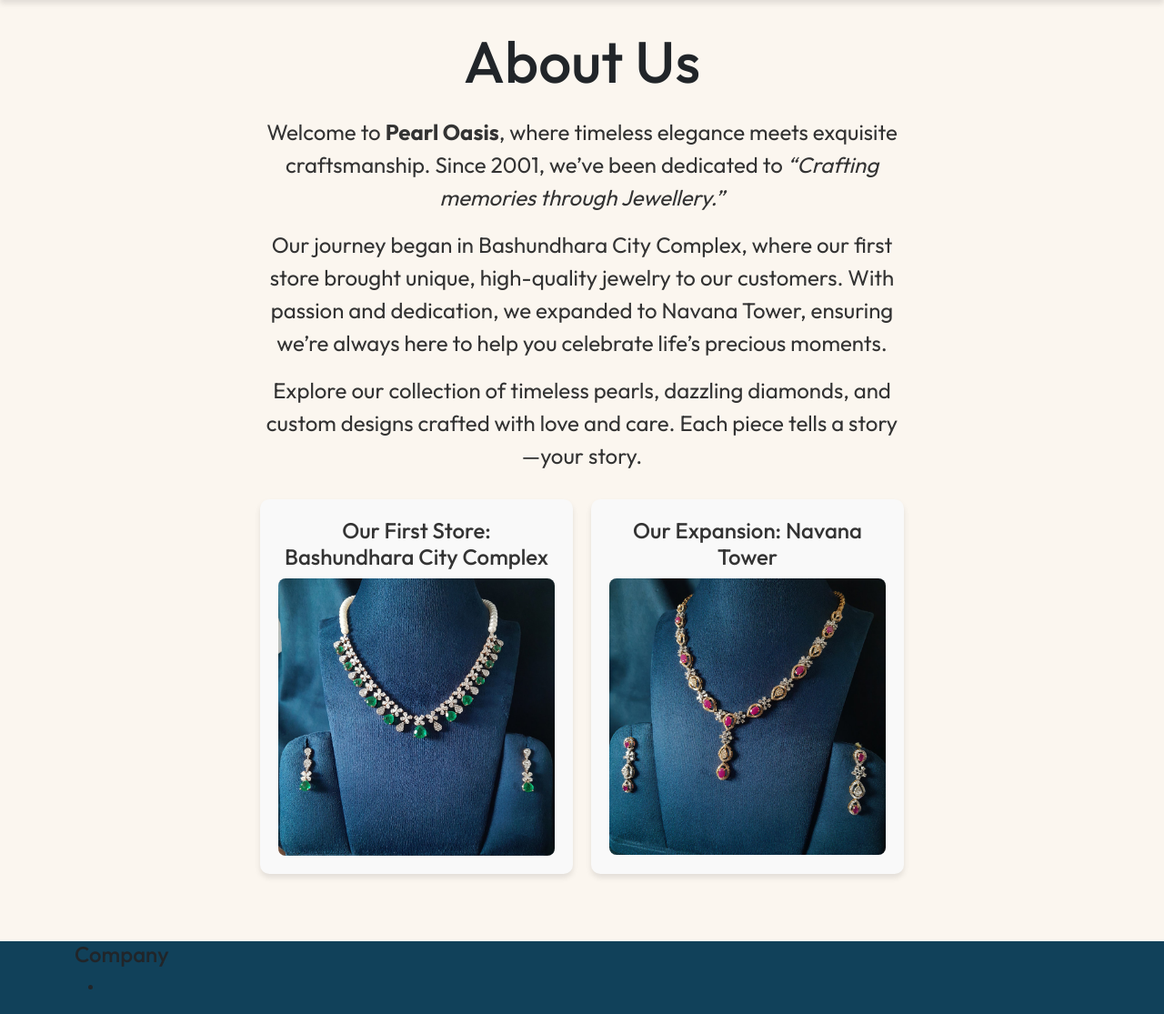
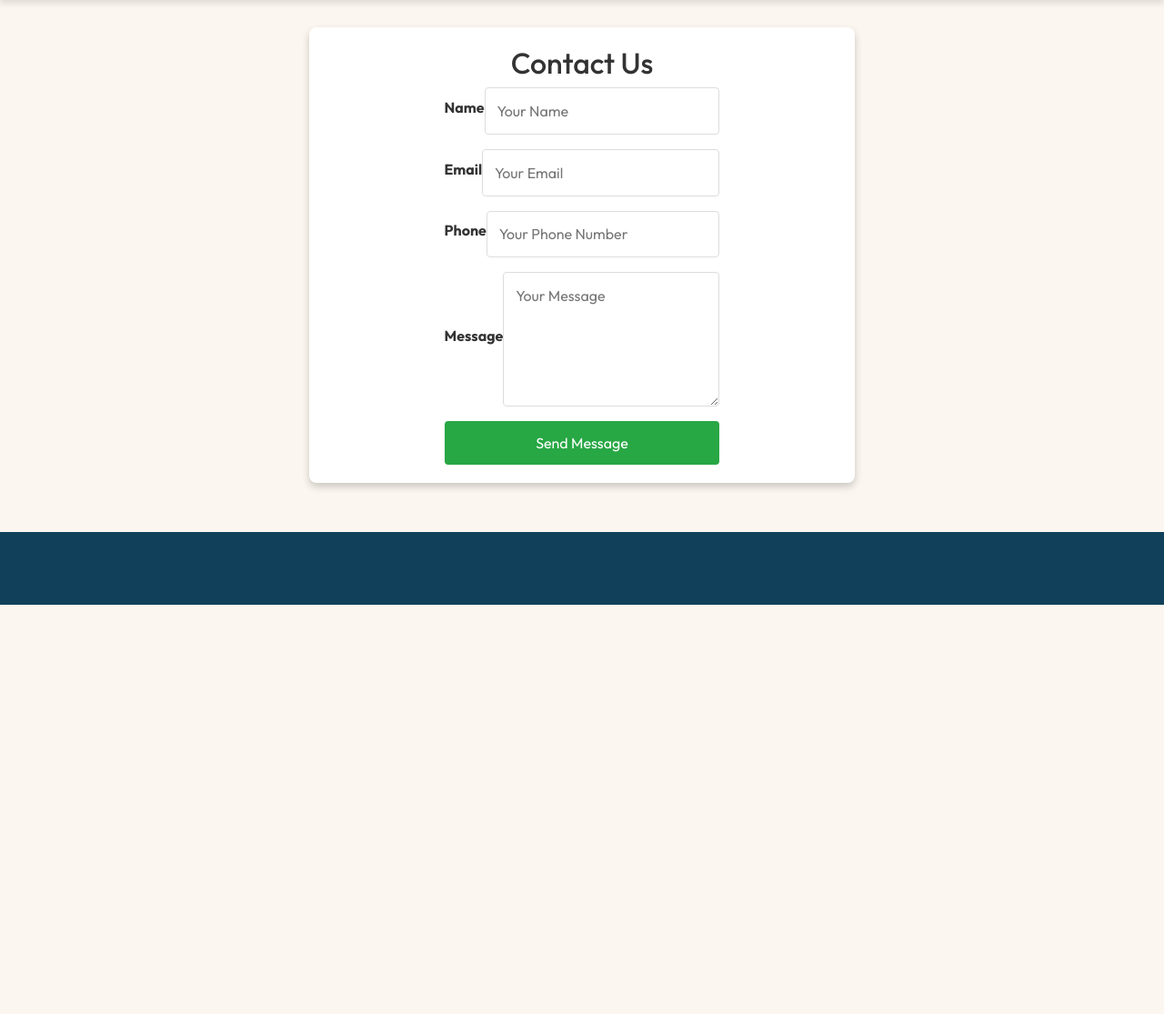
Before and after one commit to RobinDoughnut/pearl-oasis, a PHP site: page /about.php in a window 1280 px wide. Shown: the part 80-1195 px from the top of the page at 91% size. After the commit the page ends 745 px from the top, so only its background shows below. Run offline with PHP 8.4, Linux system fonts and the light colour scheme; some libraries are stand-ins or nearby versions.

Commit message:
proyash change 19 alvi mac

```diff
--- a/php/about.php
+++ b/php/about.php
@@ -16,6 +16,7 @@
     <link href="https://fonts.googleapis.com/css2?family=Open+Sans:wght@700&family=Outfit:wght@100..900&display=swap"
         rel="stylesheet">
     <link rel="stylesheet" href="css/about.css" />
+    <link rel="stylesheet" href="css/contact.css" />
     <script src="js/main.js"></script>
 </head>
 
@@ -27,6 +28,7 @@
             <a href="products.php">Products</a>
             <!-- <a href="index.php#category">Categories</a> -->
             <a href="about.php">Contact Us</a>
+
         </div>
 
 
@@ -58,65 +60,51 @@
     </header>
     <main>
         <div class="about">
-            <div class="text">
-                <h1>About Us</h1>
+
+        <div class="contact-form-container">
+        <h2>Contact Us</h2>
+        <form action="https://api.web3forms.com/submit" method="POST" id="contactForm">
+            <div class="form-group">
+                <label for="name">Name</label>
+                <input type="text" id="name"
+                       name="name"
+                       placeholder="Your Name" required>
+                <span class="error-message" id="nameError"></span>
             </div>
-            <div class="para">
-                <p>
-                    Welcome to <strong>Pearl Oasis</strong>, where timeless elegance meets exquisite craftsmanship.
-                    Since 2001, we’ve been dedicated to <em>“Crafting memories through Jewellery.”</em>
-                </p>
-                <p>
-                    Our journey began in Bashundhara City Complex, where our first store brought unique,
-                    high-quality jewelry to our customers. With passion and dedication, we expanded to
-                    Navana Tower, ensuring we’re always here to help you celebrate life’s precious moments.
-                </p>
-                <p>
-                    Explore our collection of timeless pearls, dazzling diamonds, and custom designs crafted
-                    with love and care. Each piece tells a story—your story.
-                </p>
+            <div class="form-group">
+            <input type="hidden" name="access_key" value="cc171ee3-ff6d-4607-b89a-f60c5d040d72">
+                <label for="email">Email</label>
+                <input type="email" id="email"
+                       name="email"
+                       placeholder="Your Email" required>
+                <span class="error-message" id="emailError"></span>
             </div>
-            <div class="images">
-                <div class="store-image">
-                    <h3>Our First Store: Bashundhara City Complex</h3>
-                    <img src="img/n-4.jpg" alt="Bashundhara Store" class="store-img">
-                </div>
-                <div class="store-image">
-                    <h3>Our Expansion: Navana Tower</h3>
-                    <img src="img/n-2.jpg" alt="Navana Store" class="store-img">
-                </div>
+            <div class="form-group">
+                <label for="phone">Phone</label>
+                <input type="tel" id="phone"
+                       name="phone"
+                       placeholder="Your Phone Number" required>
+                <span class="error-message" id="phoneError"></span>
             </div>
-        </div>
+            <div class="form-group">
+                <label for="message">Message</label>
+                <textarea id="message"
+                          name="message"
+                          placeholder="Your Message"
+                          rows="5" required></textarea>
+                <span class="error-message"
+                      id="messageError"></span>
+            </div>
+            <button type="submit"
+                    class="submit-button">
+              Send Message
+            </button>
+        </form>
+    </div>
+
+    </div>
     </main>
     <footer class="footer">
-        <div class="container">
-            <div class="row">
-                <div class="footer-col">
-                    <h4>Company</h4>
-                    <ul>
-                        <li><a href="#"></a></li>
-                    </ul>
-                </div>
-                <div class="footer-col">
-                    <h4>Get Help</h4>
-                    <ul>
-                        <li><a href="#"></a></li>
-                    </ul>
-                </div>
-                <div class="footer-col">
-                    <h4>Online shop</h4>
-                    <ul>
-                        <li><a href="#"></a></li>
-                    </ul>
-                </div>
-                <div class="footer-col">
-                    <h4>Follow us</h4>
-                    <ul>
-                        <li><a href="#"></a></li>
-                    </ul>
-                </div>
-            </div>
-        </div>
 
     </footer>
 </body>
--- a/php/css/about.css
+++ b/php/css/about.css
@@ -2,6 +2,8 @@
     --spacing: 100vw;
     --new: calc(var(--spacing) / 1920);
 }
+
+
 
 * {
     margin: 0;
@@ -42,6 +44,7 @@ body {
     font-weight: 400;
     font-style: normal;
 
+
 }
 
 header {
@@ -59,6 +62,7 @@ header {
         position: absolute;
         visibility: hidden;
     }
+
 
 
 
--- /dev/null
+++ b/php/css/contact.css
@@ -0,0 +1,80 @@
+/* styles.css */
+
+/* body {
+
+    margin: 0;
+    padding: 0;
+
+    justify-content: center;
+    align-items: center;
+    height: 100vh;
+} */
+body div{
+    display: flex;
+    justify-content: center;
+    align-items: center;
+
+}
+.contact-form-container {
+    background-color: #fff;
+    padding: 20px;
+    border-radius: 8px;
+    box-shadow: 0 4px 8px rgba(0, 0, 0, 0.2);
+    max-width: 600px;
+    width: 100%;
+    flex-direction: column;
+
+
+}
+
+h2 {
+    margin-top: 0;
+    color: #333;
+    text-align: center;
+}
+
+.form-group {
+    margin-bottom: 1rem;
+}
+
+label {
+    display: block;
+    margin-bottom: 0.5rem;
+    font-weight: bold;
+    color: #333;
+}
+
+input, textarea {
+    width: 100%;
+    padding: 0.8rem;
+    border: 1px solid #ddd;
+    border-radius: 4px;
+    box-sizing: border-box;
+    font-size: 1rem;
+}
+
+textarea {
+    resize: vertical;
+}
+
+.error-message {
+    color: red;
+    font-size: 0.875rem;
+    display: none; /* Hidden by default */
+}
+
+.submit-button {
+    background-color: #28a745;
+    color: white;
+    border: none;
+    padding: 0.75rem;
+    border-radius: 4px;
+    font-size: 1rem;
+    cursor: pointer;
+    width: 100%;
+    transition: background-color 0.3s;
+}
+
+.submit-button:hover {
+    background-color: #218838;
+}
--- a/php/css/style.css
+++ b/php/css/style.css
@@ -282,7 +282,10 @@ body .categories {
 }
 
 
-
+.carousel-control-prev-icon,
+.carousel-control-next-icon {
+    display: none;
+}
 
 
 .link-img:hover {
--- a/php/includes/dbh.inc.php
+++ b/php/includes/dbh.inc.php
@@ -2,7 +2,7 @@
 
 $dsn = "mysql:host=localhost;dbname=pearl_oasis";
 $dbusername = "root";
-$dbpassword = "root";
+$dbpassword = "";
 
 try{
     $pdo = new PDO($dsn,$dbusername, $dbpassword) ;
--- a/php/index.php
+++ b/php/index.php
@@ -67,13 +67,13 @@
             </div> -->
 
             <!-- <img class="landing-img" src="img/rectangle-4.png" alt=""> -->
-        <div id="carouselExampleIndicators" class="carousel slide" data-bs-ride="carousel">
+        <div id="carouselExampleIndicators" class="carousel slide" data-bs-ride="carousel" data-bs-interval="2000">
         <div class="carousel-indicators">
             <button type="button" data-bs-target="#carouselExampleIndicators" data-bs-slide-to="0" class="active" aria-current="true" aria-label="Slide 1"></button>
             <button type="button" data-bs-target="#carouselExampleIndicators" data-bs-slide-to="1" aria-label="Slide 2"></button>
             <button type="button" data-bs-target="#carouselExampleIndicators" data-bs-slide-to="2" aria-label="Slide 3"></button>
         </div>
-        <div class="carousel-inner">
+        <div class="carousel-inner" data-bs-interval="1000">
             <div class="carousel-item active">
                 <img src="img/rectangle-4.png" class="d-block w-100" alt="...">
             </div>
```
Also changed, not shown: php/contact.php (added, +59 -0 lines), php/js/contact.js (added, +54 -0 lines), php/assets-contact/arrow_icon.png (added), php/assets-contact/right_img.png (added), 1 other file.
